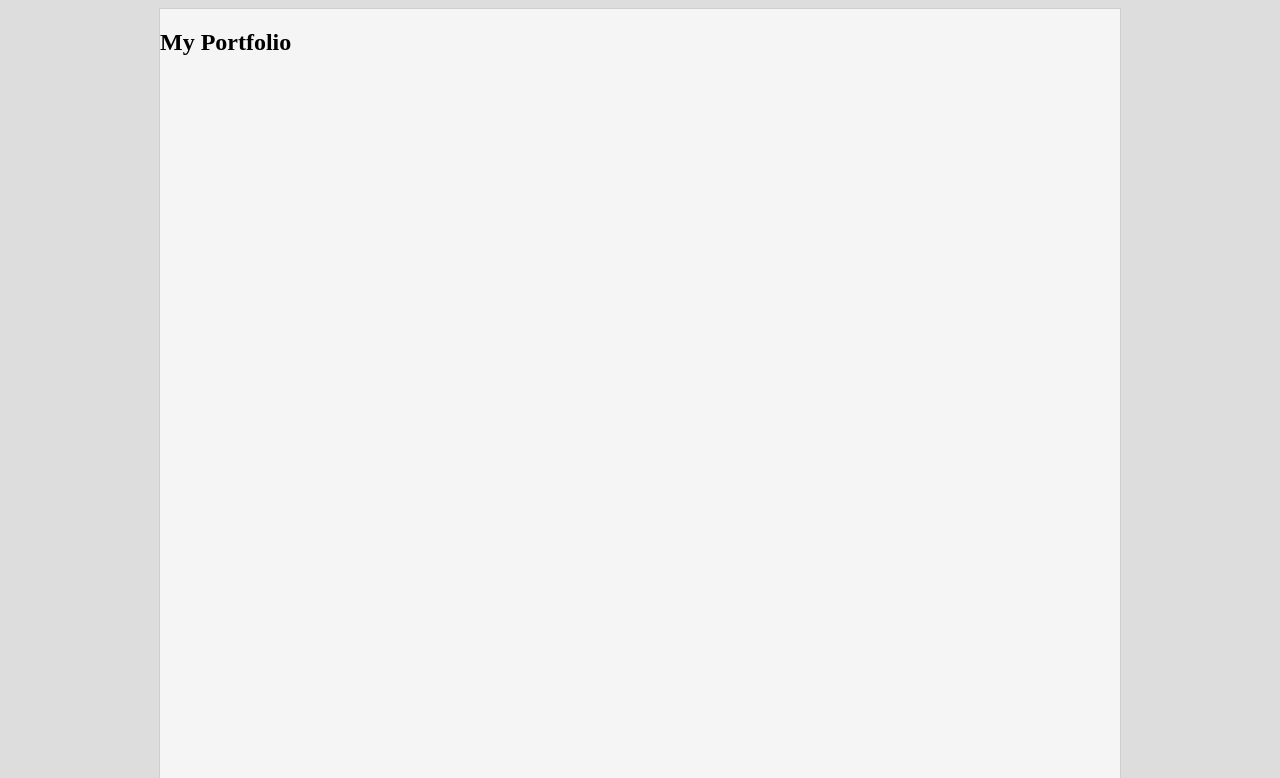
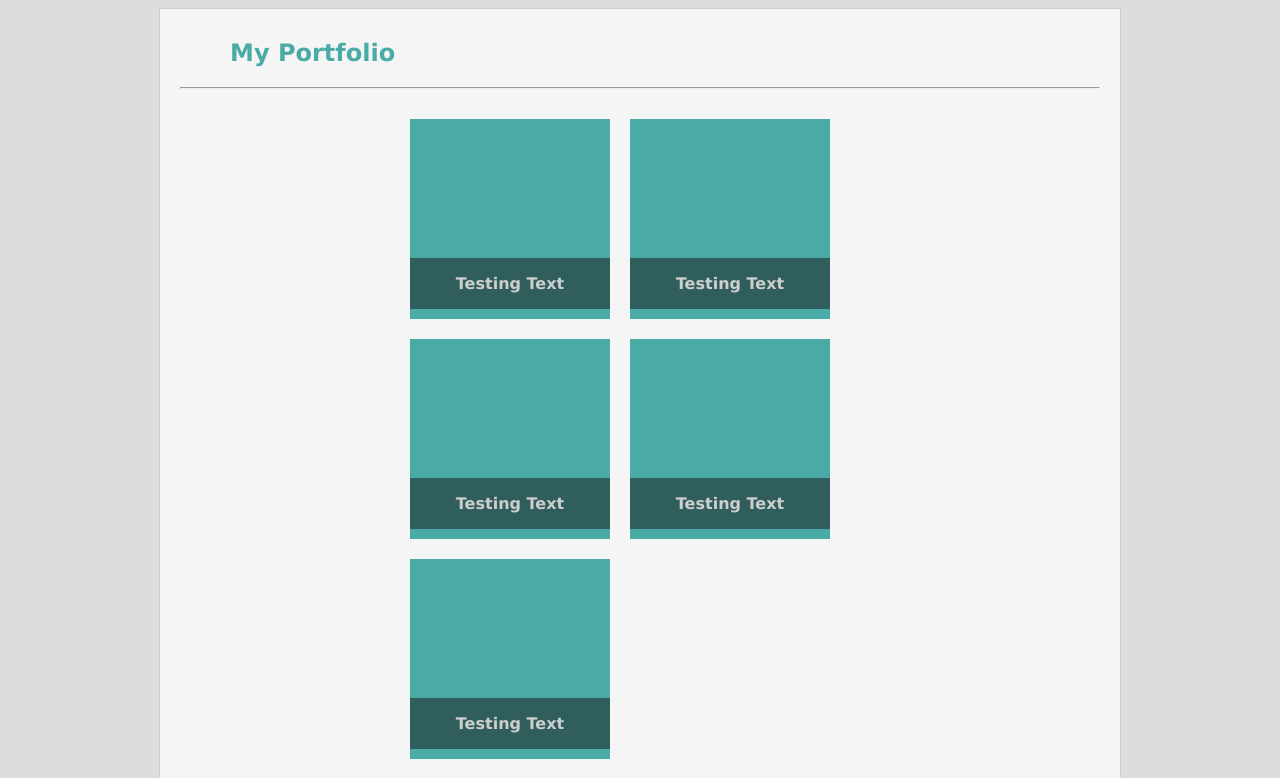
Before and after one commit to AZGchip/Basic-Portfolio, a plain HTML site: page portfolio.html in a window 1280 px wide. Shown: the part 87-865 px from the top of the page. Drawn offline with Linux system fonts and the light colour scheme.

Commit message:
portfolio.html body style changed. placeholder image boxes with overlayed text added and positioned.

```diff
--- a/assets/css/style.css
+++ b/assets/css/style.css
@@ -46,7 +46,7 @@ padding: 0px;
 }
 /* title  */
 #porttitle{
-background-color: teal;
+background-color:#4aaaa5;
 width: 250px;
 padding: 2px;
 text-align: center;
@@ -82,3 +82,43 @@ float: left;
     flex-wrap: nowrap;
 
 }
+/* placeholder tile box */
+.box{
+    height: 200px;
+    width: 200px;
+    background-color:#4aaaa5;
+    margin: 10px;
+    float: left;
+    position: relative;
+}
+/* box container */
+.boxcont{
+    width: 440px;
+    height: 220px;
+    margin-left: 25%;
+    margin-right: 25%;
+}
+/* title container and title */
+.title1{
+    font-family: 'Lucida Sans', 'Lucida Sans Regular', 'Lucida Grande', 'Lucida Sans Unicode', Geneva, Verdana, sans-serif;
+    color: #4aaaa5;
+    padding-top: 10px;
+    padding-left: 30px;
+    margin: 20px;
+}
+.title1cont{
+    margin: 20px;
+}
+/* image text box */
+.text-cont{
+position: absolute;
+background:rgba(20,20,20,.5);
+width:200px;
+bottom: 10px;
+}
+.boxtext{
+    font-family: 'Lucida Sans', 'Lucida Sans Regular', 'Lucida Grande', 'Lucida Sans Unicode', Geneva, Verdana, sans-serif;
+    font-weight: bold;
+    color: #cecece;
+    text-align: center;
+}
--- a/portfolio.html
+++ b/portfolio.html
@@ -26,12 +26,42 @@
     <div class="spacecont">
         <div class="voidspace"></div>
         <div class="bodycont">
-
-            <h2>My Portfolio</h2>
+            <div class="title1cont">
+                <h2 class="title1">My Portfolio</h2>
+                <hr>
+            </div>
             <!-- tiles -->
-            <div>
-                <div>
-
+            <div class="tilecont">
+                <div class="boxcont">
+                    <div class="box">
+                        <div class="text-cont">
+                            <p class="boxtext">Testing Text</p>
+                        </div>
+                    </div>
+                    <div class="box">
+                        <div class="text-cont">
+                            <p class="boxtext">Testing Text</p>
+                        </div>
+                    </div>
+                </div>
+                <div class="boxcont">
+                    <div class="box">
+                        <div class="text-cont">
+                            <p class="boxtext">Testing Text</p>
+                        </div>
+                    </div>
+                    <div class="box">
+                        <div class="text-cont">
+                            <p class="boxtext">Testing Text</p>
+                        </div>
+                    </div>
+                </div>
+                <div class="boxcont">
+                    <div class="box">
+                        <div class="text-cont">
+                            <p class="boxtext">Testing Text</p>
+                        </div>
+                    </div>
                 </div>
             </div>
         </div>
```
